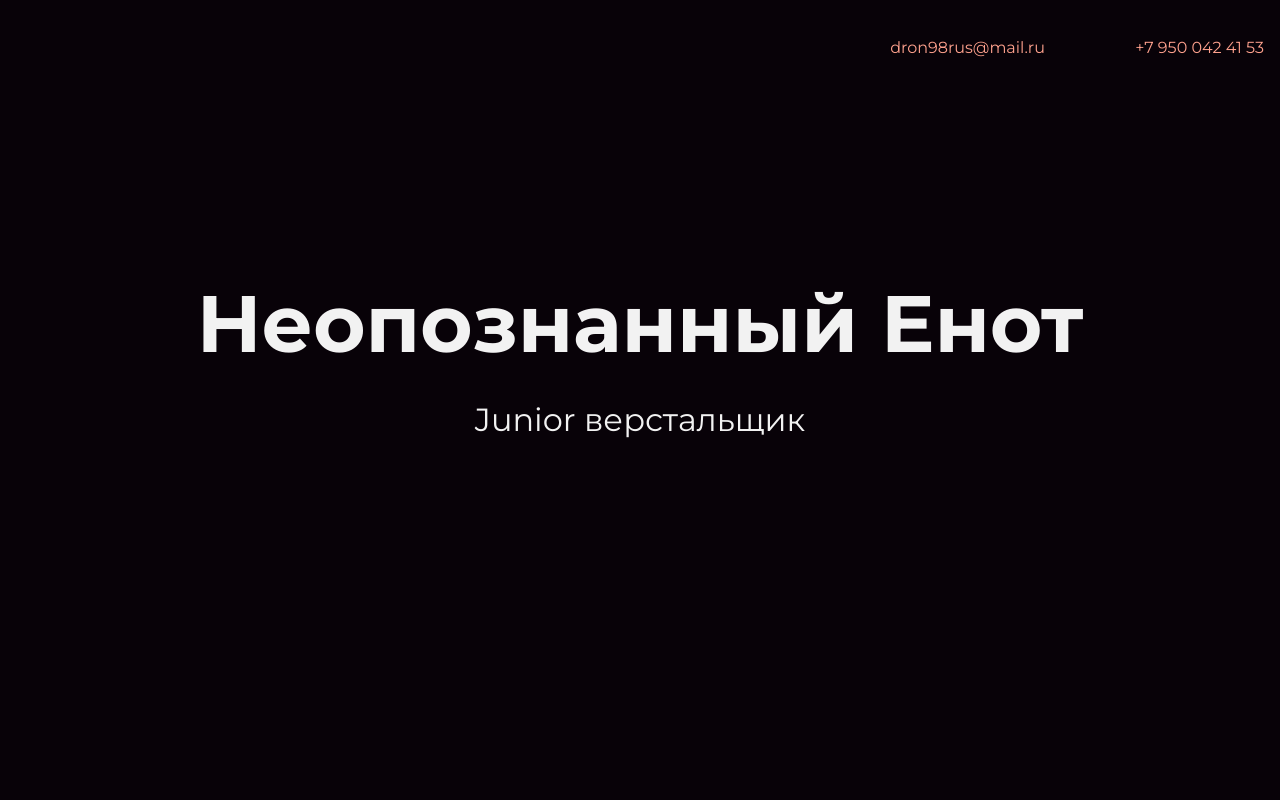
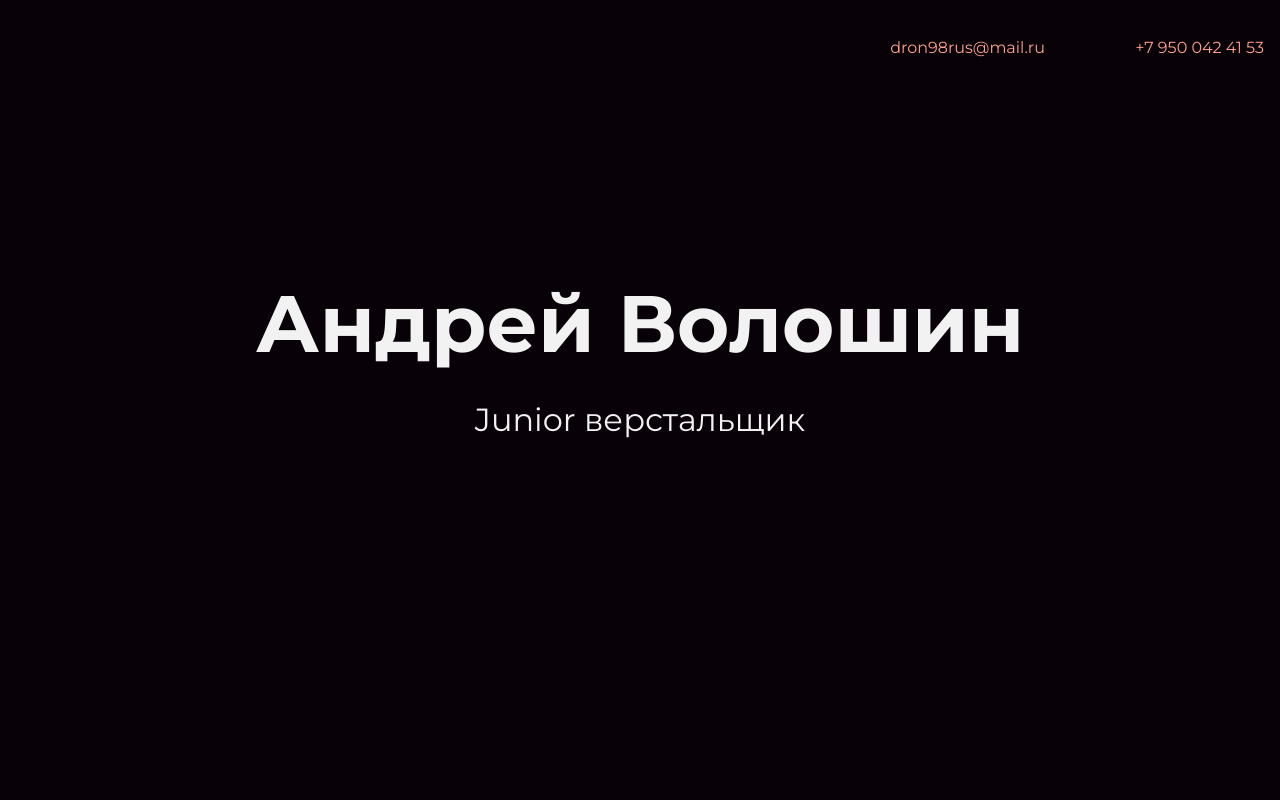
Before and after one commit to Dron78rus/firstSite, a plain HTML site: page index.html in a window 1280 px wide. Shown: the top 800 px of the page. Drawn offline with Linux system fonts and the light colour scheme.

Commit message:
change of content

```diff
--- a/index.html
+++ b/index.html
@@ -22,7 +22,7 @@
 
     <section class="hero-image">
       <div class="container">
-        <h1 class="heading">Неопознанный Енот</h1>
+        <h1 class="heading">Андрей Волошин</h1>
         <p>Junior верстальщик</p>
       </div>
     </section>
```
